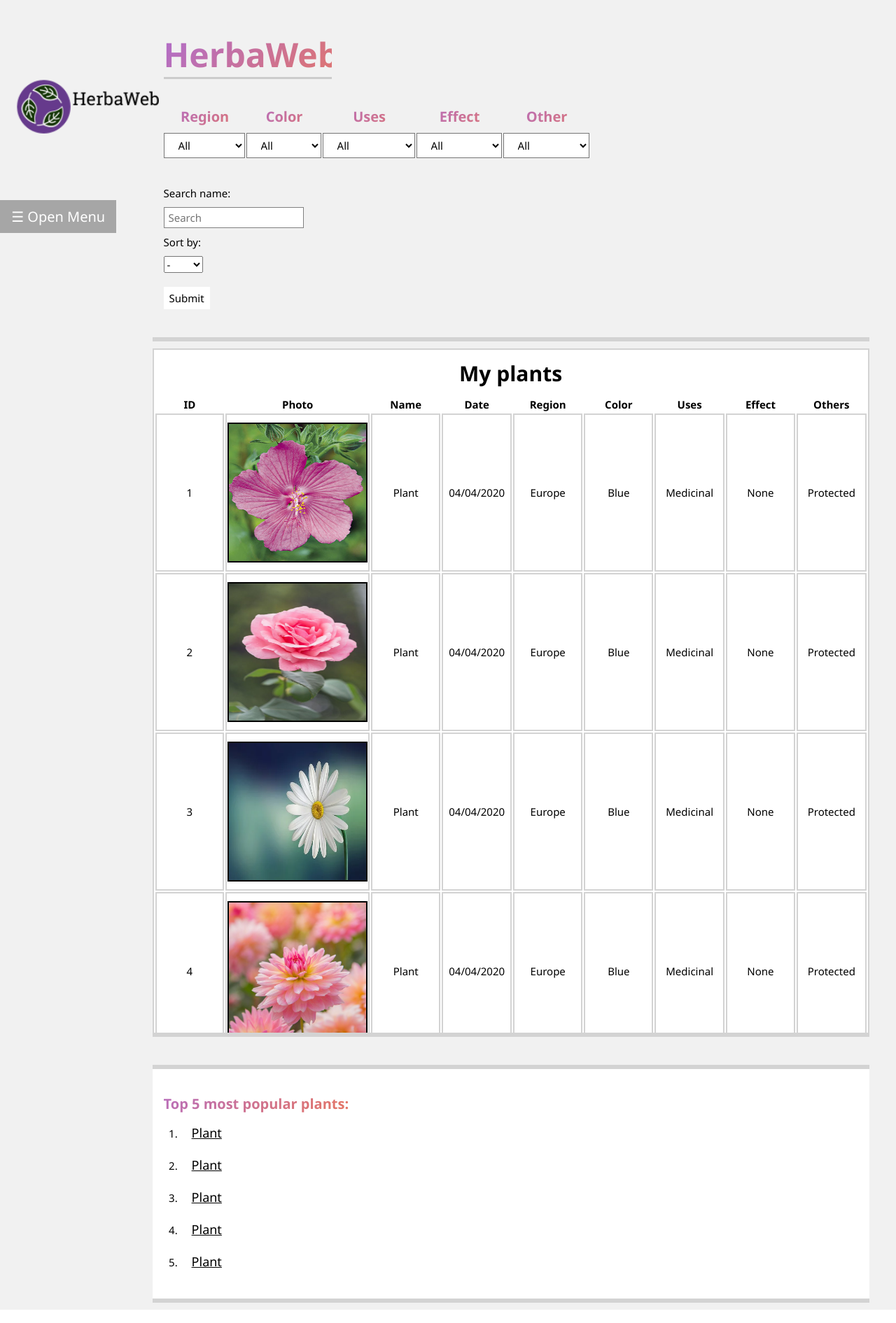
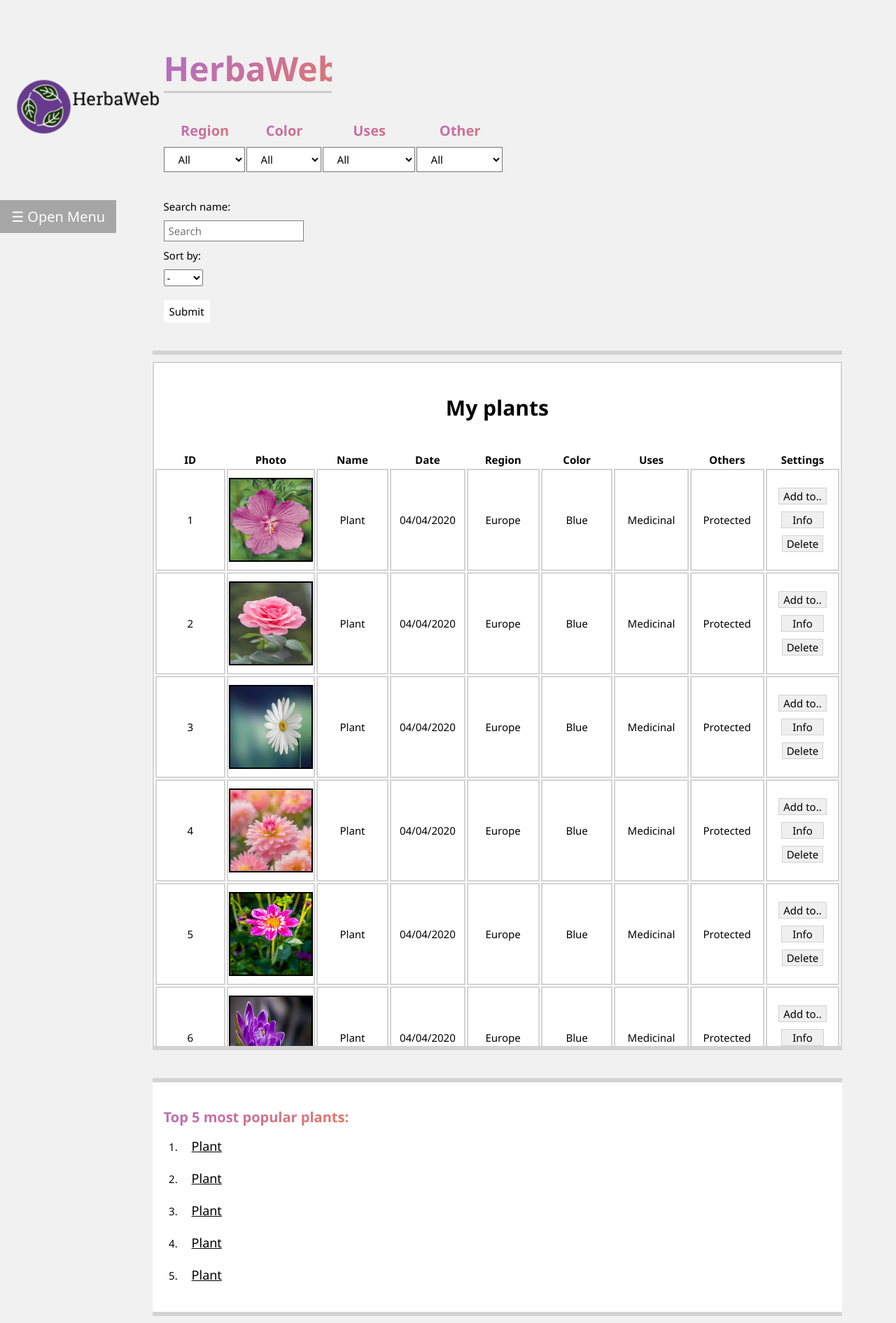
Before and after one commit to paulscutaru/Plant-Web-Organizer, a PHP site: page /home.html in a window 1280 px wide. Shown: the whole page at 70% size. Run offline with PHP 8.4, Linux system fonts and the light colour scheme; grey boxes are pictures that could not be loaded.

Commit message:
Added settings in the table

```diff
--- a/home.html
+++ b/home.html
@@ -23,8 +23,8 @@
 		<div class="sidebar" id="mySidebar" >
 			<a href="javascript:void(0)" class="closebtn" onclick="closeNav()">  x  </a>
 			<a href="manage.html">Add plants</a>
+			<a href="albums.html">Albums</a>
 			<a href="#about">About</a>
-			<a href="#">Clients</a>
 			<a href="index.html">Logout</a>
 		</div>
 
@@ -80,23 +80,13 @@
 						<h4 class="center">Uses</h4>
 						<select id="uses" class="options white padding">
 							<option value="all-uses">All</option>
+							<option value="none">None</option>
 							<option value="food">Food</option>
 							<option value="beverages">Beverages</option>
 							<option value="medicine">Medicine</option>
 							<option value="dye">Dye</option>
 							<option value="fabrics">Fabrics</option>
 							<option value="decoration">Decoration</option>
-						</select>
-					</div>
-					<div class="submenu ">
-						<h4 class="center">Effect</h4>
-						<select id="effect" class="options white padding">
-							<option value="all-effects">All</option>
-							<option value="none">None</option>
-							<option value="sedative">Sedative</option>
-							<option value="stimulant">Stimulant</option>
-							<option value="euphoric">Euphoric</option>
-							<option value="deliriant">Deliriant</option>
 						</select>
 					</div>
 					<div class="submenu">
@@ -135,6 +125,7 @@
 		<table>
 			<tr>
 				<th colspan="9"	><h2>My plants</h2></th>
+
 			</tr>
 			<tr>
 				<th>ID</th>
@@ -144,9 +135,8 @@
 				<th>Region</th>
 				<th>Color</th>
 				<th>Uses</th>
-				<th>Effect</th>
 				<th>Others</th>
-
+				<th>Settings</th>
 			</tr>
 			<tr>
 				<td>1</td>
@@ -156,8 +146,12 @@
 				<td>Europe</td>
 				<td>Blue</td>
 				<td>Medicinal</td>
-				<td>None</td>
 				<td>Protected</td>
+				<td>
+					<button class="button-addToAlbum" id="">Add to..</button>
+					<button class="button-info" id="">Info</button>
+					<button class="button-delete" id="">Delete</button>
+				</td>
 			</tr>
 			<tr>
 				<td>2</td>
@@ -167,8 +161,12 @@
 				<td>Europe</td>
 				<td>Blue</td>
 				<td>Medicinal</td>
-				<td>None</td>
 				<td>Protected</td>
+				<td>
+					<button class="button-addToAlbum" id="">Add to..</button>
+					<button class="button-info" id="">Info</button>
+					<button class="button-delete" id="">Delete</button>
+				</td>
 			</tr>
 			<tr>
 				<td>3</td>
@@ -178,8 +176,12 @@
 				<td>Europe</td>
 				<td>Blue</td>
 				<td>Medicinal</td>
-				<td>None</td>
 				<td>Protected</td>
+				<td>
+					<button class="button-addToAlbum" id="">Add to..</button>
+					<button class="button-info" id="">Info</button>
+					<button class="button-delete" id="">Delete</button>
+				</td>
 			</tr>
 			<tr>
 				<td>4</td>
@@ -189,8 +191,12 @@
 				<td>Europe</td>
 				<td>Blue</td>
 				<td>Medicinal</td>
-				<td>None</td>
 				<td>Protected</td>
+				<td>
+					<button class="button-addToAlbum" id="">Add to..</button>
+					<button class="button-info" id="">Info</button>
+					<button class="button-delete" id="">Delete</button>
+				</td>
 			</tr>
 			<tr>
 				<td>5</td>
@@ -200,8 +206,12 @@
 				<td>Europe</td>
 				<td>Blue</td>
 				<td>Medicinal</td>
-				<td>None</td>
 				<td>Protected</td>
+				<td>
+					<button class="button-addToAlbum" id="">Add to..</button>
+					<button class="button-info" id="">Info</button>
+					<button class="button-delete" id="">Delete</button>
+				</td>
 			</tr>
 			<tr>
 				<td>6</td>
@@ -211,8 +221,12 @@
 				<td>Europe</td>
 				<td>Blue</td>
 				<td>Medicinal</td>
-				<td>None</td>
 				<td>Protected</td>
+				<td>
+					<button class="button-addToAlbum" id="">Add to..</button>
+					<button class="button-info" id="">Info</button>
+					<button class="button-delete" id="">Delete</button>
+				</td>
 			</tr>
 			<tr>
 				<td>7</td>
@@ -222,8 +236,12 @@
 				<td>Europe</td>
 				<td>Blue</td>
 				<td>Medicinal</td>
-				<td>None</td>
 				<td>Protected</td>
+				<td>
+					<button class="button-addToAlbum" id="">Add to..</button>
+					<button class="button-info" id="">Info</button>
+					<button class="button-delete" id="">Delete</button>
+				</td>
 			</tr>
 		</table>
 	</div>
--- a/style.css
+++ b/style.css
@@ -9,7 +9,6 @@ body{
 	font-family:"Segoe UI",Arial,sans-serif;
 	margin:10px 0;
 	font-size: 15px;
-	line-height: 1.5 em;
 }
 
 h1{
@@ -27,7 +26,7 @@ h1{
 }
 
 
-h2{font-size:30px;}
+h2{font-size:30px; margin-bottom: 40px; margin-top: 40px;}
 h3{
 	font-size:24px;
 	margin-bottom: -15px;
@@ -56,7 +55,6 @@ hr{
 }
 
 img{
-	height:350px;
 	vertical-align:middle
 }
 
@@ -77,7 +75,7 @@ input[type=text]:hover{
 	height:auto
 }
 
-.btn,.button{
+.button{
 	border:none;
 	display:inline-block;
 	padding:12px 32px 12px 32px;
@@ -119,48 +117,23 @@ input[type=text]:hover{
 }
 
 
-.btn:hover{
-	box-shadow:0 8px 16px 0 rgba(0,0,0,0.2),0 6px 20px 0 rgba(0,0,0,0.19)
-}
-
-.bar{
-	width:100%;
-	overflow:hidden
-}
-
 .center .bar{
 	display:inline-block;
 	width:auto
 }
 
-.bar .bar-item{
-	padding:8px 16px;
-	float:left;
-	width:auto;
-	border:none;
-	display:block;
-	outline:0
-}
 
-.bar-item{
-	width:100%;
-	display:block;
-	padding:8px 16px;
-	text-align:left;
-	border:none;
-	white-space:normal;
-	float:none;
-	outline:0
-}
 
-.center .bar-item{
-	text-align:center
-}
-
-.categories:after,.categories:before,.bar:before,.bar:after{
+.categories:after,.categories:before{
 	content:"";
 	display:table;
 	clear:both;
+}
+
+.delete{
+	position: absolute;
+	left: 75%;
+	top: 28%;
 }
 
 /*-------------TABLE OF PLANTS-----------*/
@@ -171,13 +144,48 @@ input[type=text]:hover{
 	width: 100%;
 }
 .scrollable td{
-	width: 100px;
+	width: 110px;
 	border: lightgrey solid 2px;
 }
+
 .scrollable img{
-	height: 200px;
-	width: 200px;
+	height: 120px;
+	width: 120px;
 	border: black solid 2px;
+}
+
+.button-addToAlbum{
+	margin-bottom: 10px;
+	border:lightgrey solid 1px;
+	text-decoration:none;
+	text-align:center;
+	cursor:pointer;
+}
+.button-addToAlbum:hover{
+	background-color: rgb(154, 238, 146);
+}
+
+.button-delete{
+	border:lightgrey solid 1px;
+	text-decoration:none;
+	text-align:center;
+	cursor:pointer;
+}
+.button-delete:hover{
+	background-color: rgb(253, 164, 164);
+}
+
+.button-info{
+	margin-bottom: 10px;
+	padding-left: 15px;
+	padding-right: 15px;
+	border:lightgrey solid 1px;
+	text-decoration:none;
+	text-align:center;
+	cursor:pointer;
+}
+.button-info:hover{
+	background-color: rgb(154, 238, 146);
 }
  /*---------------------------------*/
 
@@ -283,7 +291,7 @@ input[type=text]:hover{
 	color: #757575
 }
 
-/* Sidebar */
+/*---------------Sidebar-----------*/
 
 .sidebar{
 	height:100%;
@@ -340,12 +348,14 @@ input[type=text]:hover{
 .closebtn:hover{
 	cursor: pointer;
 }
+
+/*--------------------------*/
+
 .principal{
-	margin-right: 5%;
 	margin-left: 17%;
-	top:25px;
+	top:45px;
 	position: absolute;
-	width: 80%;
+	width: 77%;
 }
 
 .icon{
@@ -366,6 +376,7 @@ input[type=text]:hover{
 	}
 }
 
+/*------------Login box--------------*/
 .loginbox{
 	width: 420px;
 	height: 520px;
@@ -467,9 +478,7 @@ h3{
 	color: purple;
 }
 
-
-
-/*_--------Manage page--------*/
+/*_--------Manage box--------*/
 .managebox{
 	width: 450px;
 	height: 650px;
```
Also changed, not shown: manage.html (+1 -6 lines).
